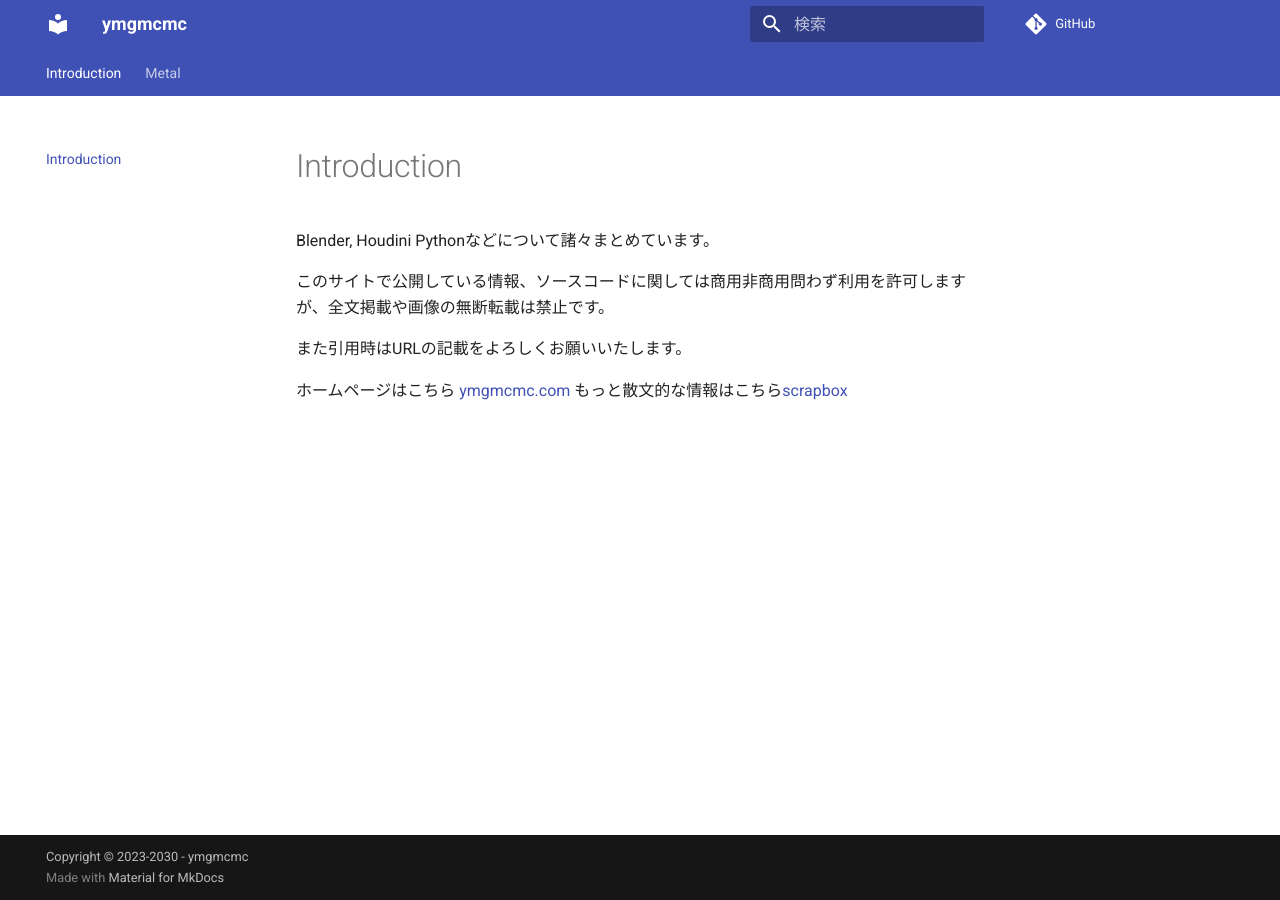
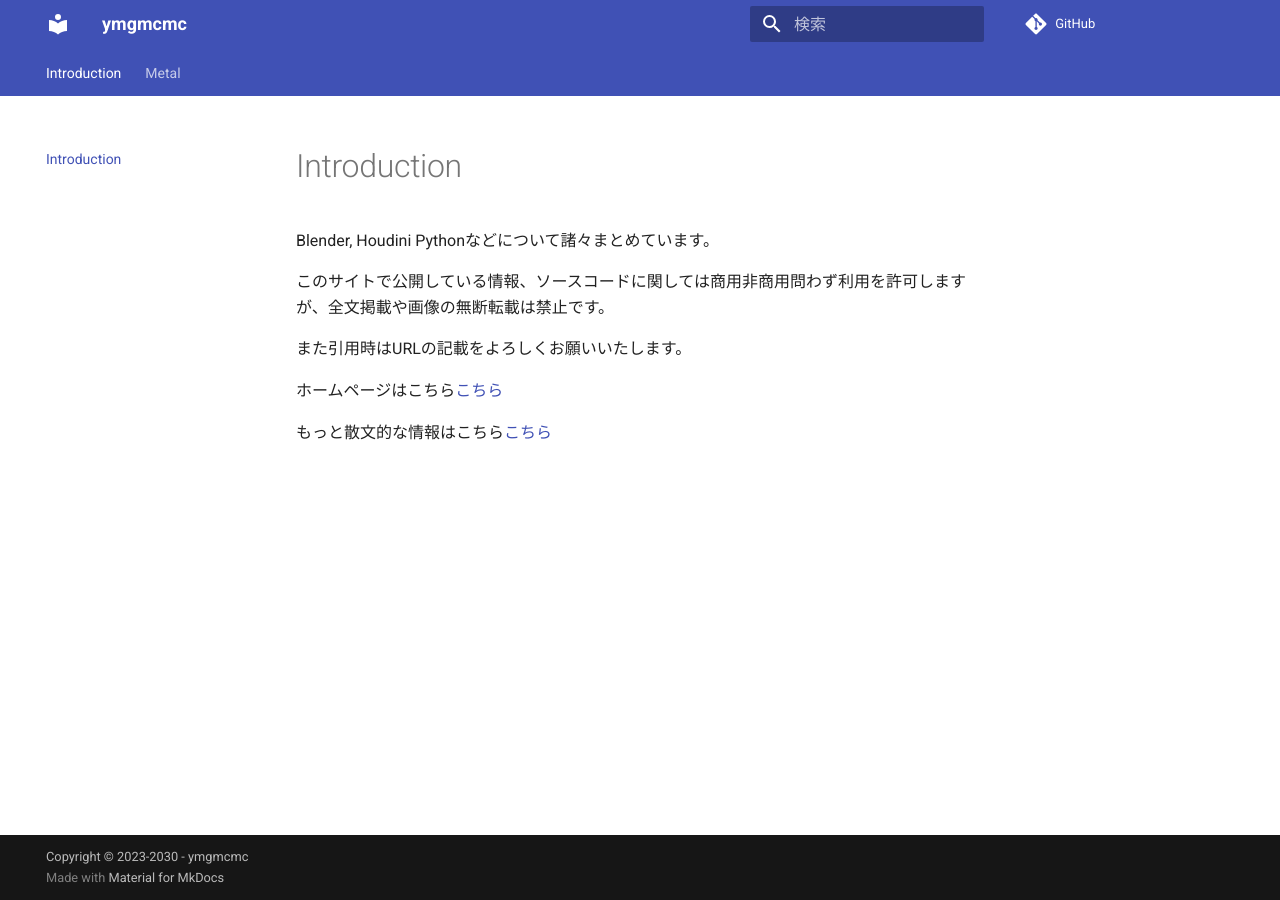
Before and after one commit to naoya-horai/documents, an MkDocs documentation site: the page built from docs/index.md, in a window 1280 px wide. Built offline with MkDocs 1.6.1 and Material for MkDocs 9.7.7, drawn with Linux system fonts in a browser that asks for light colours; comment, search, counter and statistics services are not loaded.

Commit message:
改行の修正など

```diff
--- a/docs/index.md
+++ b/docs/index.md
@@ -6,5 +6,6 @@ Blender, Houdini Pythonなどについて諸々まとめています。
 
 また引用時はURLの記載をよろしくお願いいたします。
 
-ホームページはこちら [ymgmcmc.com](https://ymgmcmc.com)
-もっと散文的な情報はこちら[scrapbox](https://scrapbox.io/ymgmcmc/)
+ホームページはこちら[こちら](https://ymgmcmc.com)
+
+もっと散文的な情報はこちら[こちら](https://scrapbox.io/ymgmcmc/)
```
Also changed, not shown: docs/metal/metal入門.md (+1 -1 lines).
